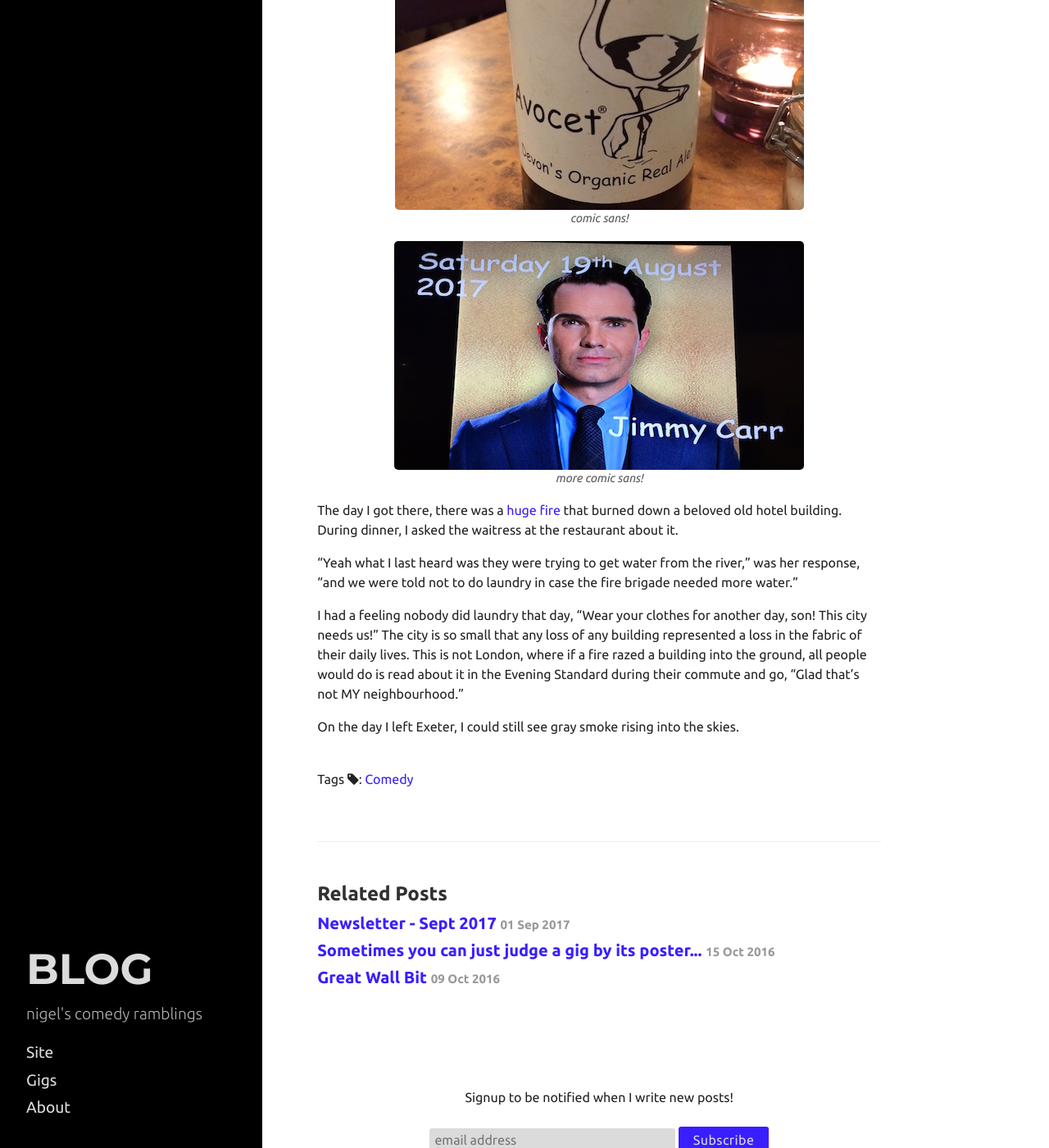
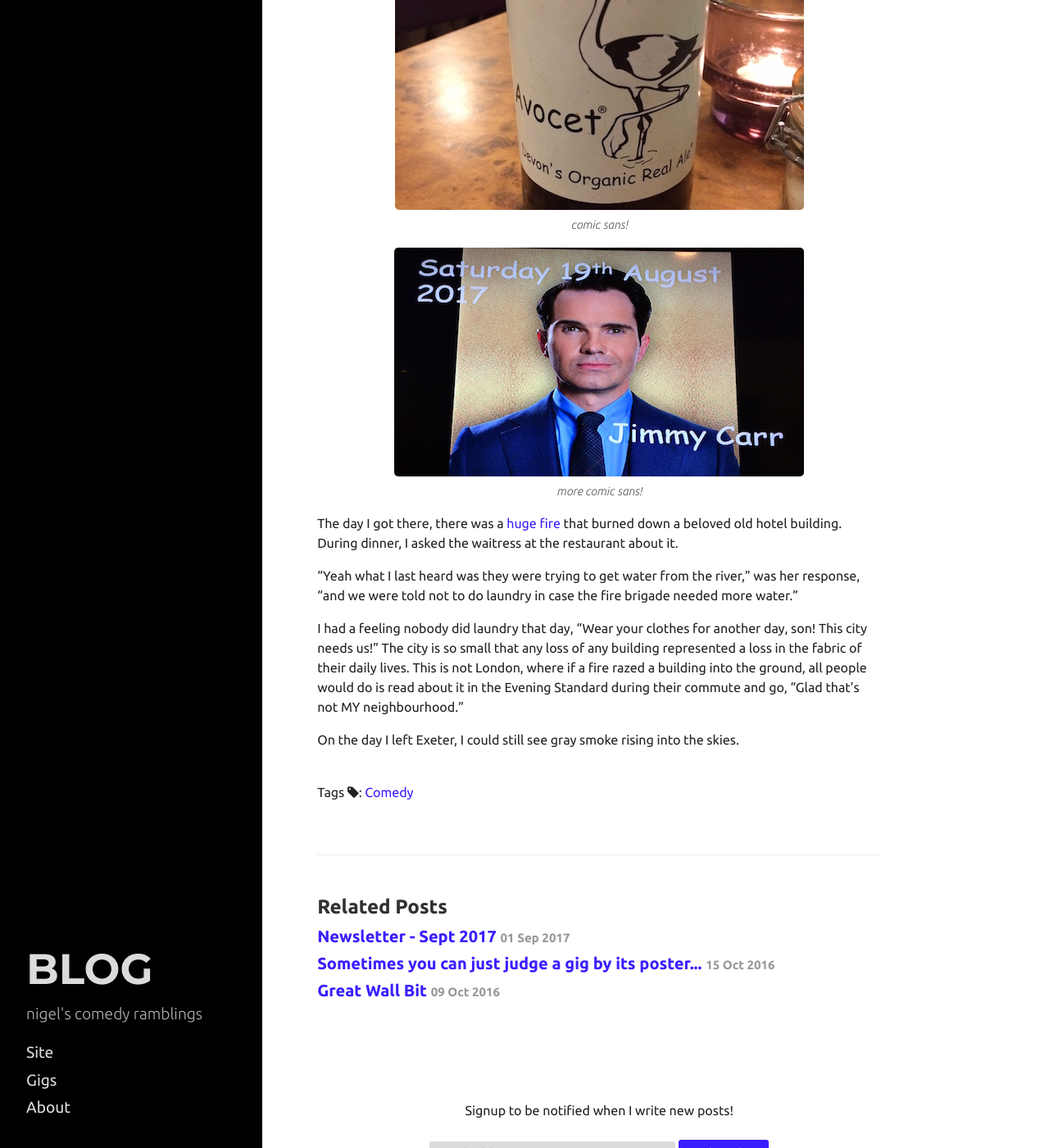
Before and after one commit to nigeljyng/nigeljyng.github.io, a Jekyll site: the page built from _posts/2016-11-01-exeter-and-comic-sans.md, in a window 1280 px wide and 1400 px high, scrolled down 660 px. Shown: the whole window at 82% size. Built offline with Jekyll 4.4.1, drawn with Linux system fonts in a browser that asks for light colours; nearby versions of some CDN libraries.

Commit message:
fix slight margin issues

```diff
--- a/_includes/head.html
+++ b/_includes/head.html
@@ -18,7 +18,7 @@
   <link rel="stylesheet" href="{{ site.baseurl }}/public/css/poole.css">
   <link rel="stylesheet" href="{{ site.baseurl }}/public/css/syntax.css">
   <link rel="stylesheet" href="{{ site.baseurl }}/public/css/hyde.css">
-  <link rel="stylesheet" href="http://fonts.googleapis.com/css?family=Montserrat:700|Ubuntu:300,400,400i,700">
+  <link rel="stylesheet" href="http://fonts.googleapis.com/css?family=Montserrat:700|Ubuntu:300,300i,400,400i,700">
   <link href="//maxcdn.bootstrapcdn.com/font-awesome/4.2.0/css/font-awesome.min.css" rel="stylesheet">
 
   <!-- Icons -->
--- a/public/css/hyde.css
+++ b/public/css/hyde.css
@@ -230,7 +230,7 @@
 
 .center-image  /* so images can be centered */
 {
-    margin: 0 auto;
+    margin: 0.5rem auto;
     display: block;
 }
 /* for image captions */
@@ -239,6 +239,7 @@
     text-align: center;
     color: #585858;
     font-size: 0.9rem;
+    font-weight: 300;
 }
 
 /* placeholders */
```
Also changed, not shown: _posts/2017-09-01-september-newsletter.md (+3 -3 lines).
